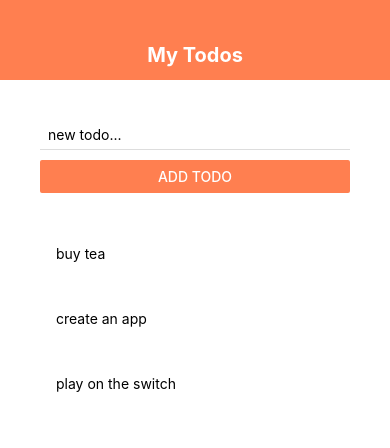
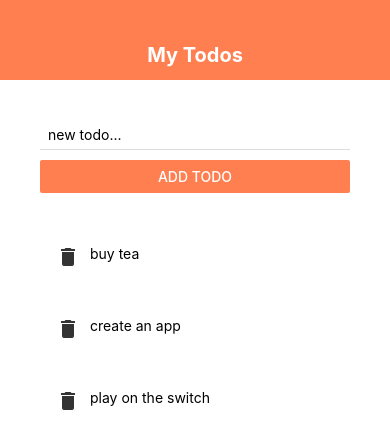
Before and after one commit to ReaganADavenport/React-Native-Reviews, a React Native app: screen / in a window 390 px wide. Shown: the top 448 px of the page. Built offline with nearby package versions, Linux system fonts and the light colour scheme.

Commit message:
updated expo to newer version, added delete icon to the todo items

```diff
--- a/components/todoitem.js
+++ b/components/todoitem.js
@@ -1,11 +1,16 @@
 import React from 'react';
-import { StyleSheet, Text, TouchableOpacity} from 'react-native';
+import { StyleSheet, Text, TouchableOpacity, View} from 'react-native';
+import { MaterialIcons } from '@expo/vector-icons';
 
 export default function TodoItem({ item, pressHandler }) {
 
     return(
         <TouchableOpacity onPress={() => pressHandler(item.key)}>
-            <Text style={styles.item}>{item.text}</Text>
+            <View style={styles.item}>
+                <MaterialIcons name="delete" size={24} color="#333" />
+                <Text style={styles.itemText}>{item.text}</Text>
+            </View>
+
         </TouchableOpacity>
     )
 
@@ -19,5 +24,9 @@
         borderWidth: 1,
         borderStyle: "dashed",
         borderRadius: 10,
+        flexDirection: 'row',
+    },
+    itemText:{
+        marginLeft: 10,
     }
 })
```
Also changed, not shown: 1 other file (tests, documents, lock files or other folders).
